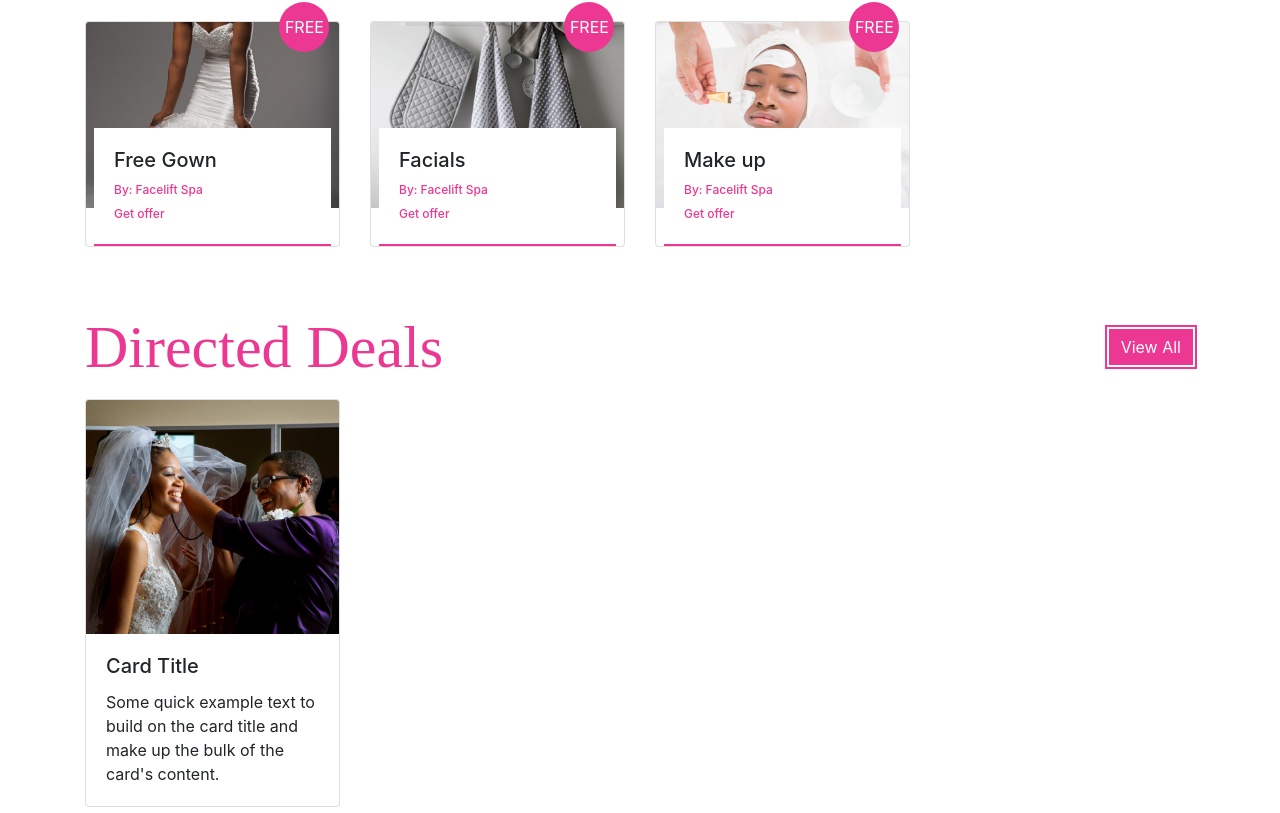
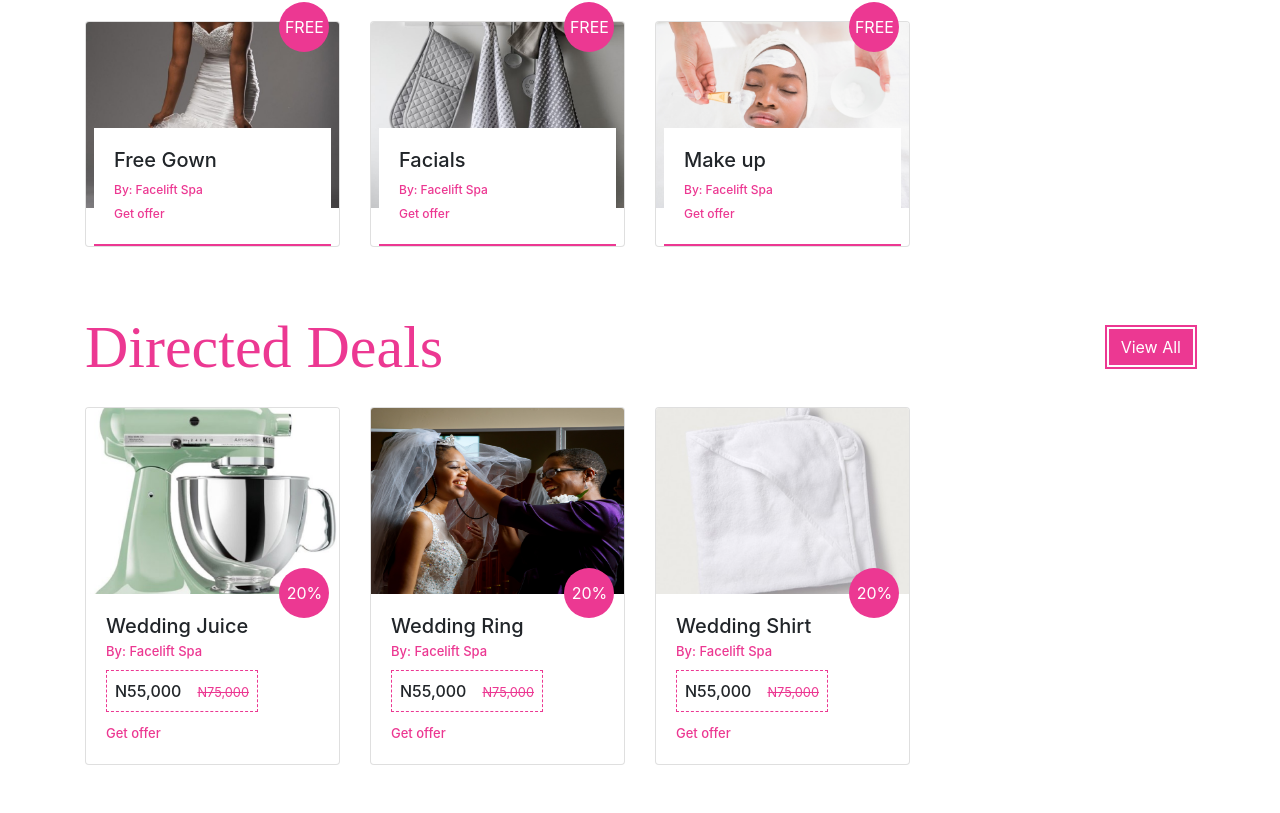
Before and after one commit to Tobipeters/Which-bride-is-next, a React (Create React App) app: page / in a window 1280 px wide. Shown: the part 4038-4851 px from the top of the page. Built offline with nearby package versions, Linux system fonts and the light colour scheme.

Commit message:
second card done

```diff
--- a/src/components/Freebies/Freebies.css
+++ b/src/components/Freebies/Freebies.css
@@ -28,6 +28,28 @@
     text-transform: uppercase;
     position: absolute;
 }
+.freebies-card-2 .price-cont{
+    width: fit-content;
+    border: 1.5px dashed #EC3892;
+}
+.freebies-card-2 .card-img-top{
+    height: 186px !important;
+}
+.freebies-card-2 .card-tag{
+    top: 10rem;
+    right: .6rem;
+}
+.freebies-card-2 .card-text>span{
+    color: #EC3892;
+    font-size: 13px;
+    font-weight: 500;
+}
+.price-cont>span{
+    font-weight: 500;
+}
+.price-cont>small{
+    color: #EC3892;
+}
 
 @media screen and (max-width:768px){
     .header-cont button{
--- a/src/components/Freebies/Freebies.js
+++ b/src/components/Freebies/Freebies.js
@@ -36,7 +36,7 @@ const Freebies = () => {
                     </Col>
                     <Col sm={12} md={4} lg={3}>
                         <Card className="freebies-card-1">
-                        <span className="card-tag">Free</span>
+                            <span className="card-tag">Free</span>
                             <Card.Img variant="top" src={Facials} />
                             <Card.Body>
                                 <Card.Title>Facials</Card.Title>
@@ -51,7 +51,7 @@ const Freebies = () => {
                     </Col>
                     <Col sm={12} md={4} lg={3}>
                         <Card className="freebies-card-1">
-                        <span className="card-tag">Free</span>
+                            <span className="card-tag">Free</span>
                             <Card.Img variant="top" src={MakeUp} />
                             <Card.Body>
                                 <Card.Title>Make up</Card.Title>
@@ -71,19 +71,62 @@ const Freebies = () => {
                     <h3 className="sub-title d-inline text-left pt-1 pb-1">Directed Deals</h3>
                     <button className="btn btn-cont float-right mt-3">View All</button>
                 </div>
-                <Row>
+                <Row className="pt-2 pb-5">
                     <Col sm={12} md={4} lg={3}>
-                        <Card>
-                            <Card.Img variant="top" src={Unveil} />
+                        <Card className="freebies-card-2">
+                            <Card.Img variant="top" src={Juicy} />
+                            <span className="card-tag">20%</span>
                             <Card.Body>
-                                <Card.Title>Card Title</Card.Title>
+                                <Card.Title className="mb-0">Wedding Juice</Card.Title>
                                 <Card.Text>
-                                    Some quick example text to build on the card title and make up the bulk of
-                                    the card's content.
+                                    <span>  By: Facelift Spa</span>
+
+                                    <div className="p-2 mt-2 mb-2 price-cont">
+                                    <span className="pr-3">N55,000</span>
+                                    <small><del>N75,000</del></small>
+                                    </div>
+                                    <span>Get offer</span>
                                 </Card.Text>
                             </Card.Body>
                         </Card>
                     </Col>
+                    <Col sm={12} md={4} lg={3}>
+                        <Card className="freebies-card-2">
+                            <Card.Img variant="top" src={Unveil} />
+                            <span className="card-tag">20%</span>
+                            <Card.Body>
+                                <Card.Title className="mb-0">Wedding Ring</Card.Title>
+                                <Card.Text>
+                                    <span>  By: Facelift Spa</span>
+
+                                    <div className="p-2 mt-2 mb-2 price-cont">
+                                    <span className="pr-3">N55,000</span>
+                                    <small><del>N75,000</del></small>
+                                    </div>
+                                    <span>Get offer</span>
+                                </Card.Text>
+                            </Card.Body>
+                        </Card>
+                    </Col>
+                    <Col sm={12} md={4} lg={3}>
+                        <Card className="freebies-card-2">
+                            <Card.Img variant="top" src={Shirt} />
+                            <span className="card-tag">20%</span>
+                            <Card.Body>
+                                <Card.Title className="mb-0">Wedding Shirt</Card.Title>
+                                <Card.Text>
+                                    <span>  By: Facelift Spa</span>
+
+                                    <div className="p-2 mt-2 mb-2 price-cont">
+                                    <span className="pr-3">N55,000</span>
+                                    <small><del>N75,000</del></small>
+                                    </div>
+                                    <span>Get offer</span>
+                                </Card.Text>
+                            </Card.Body>
+                        </Card>
+                    </Col>
+
                 </Row>
             </Container>
         </div>
```
